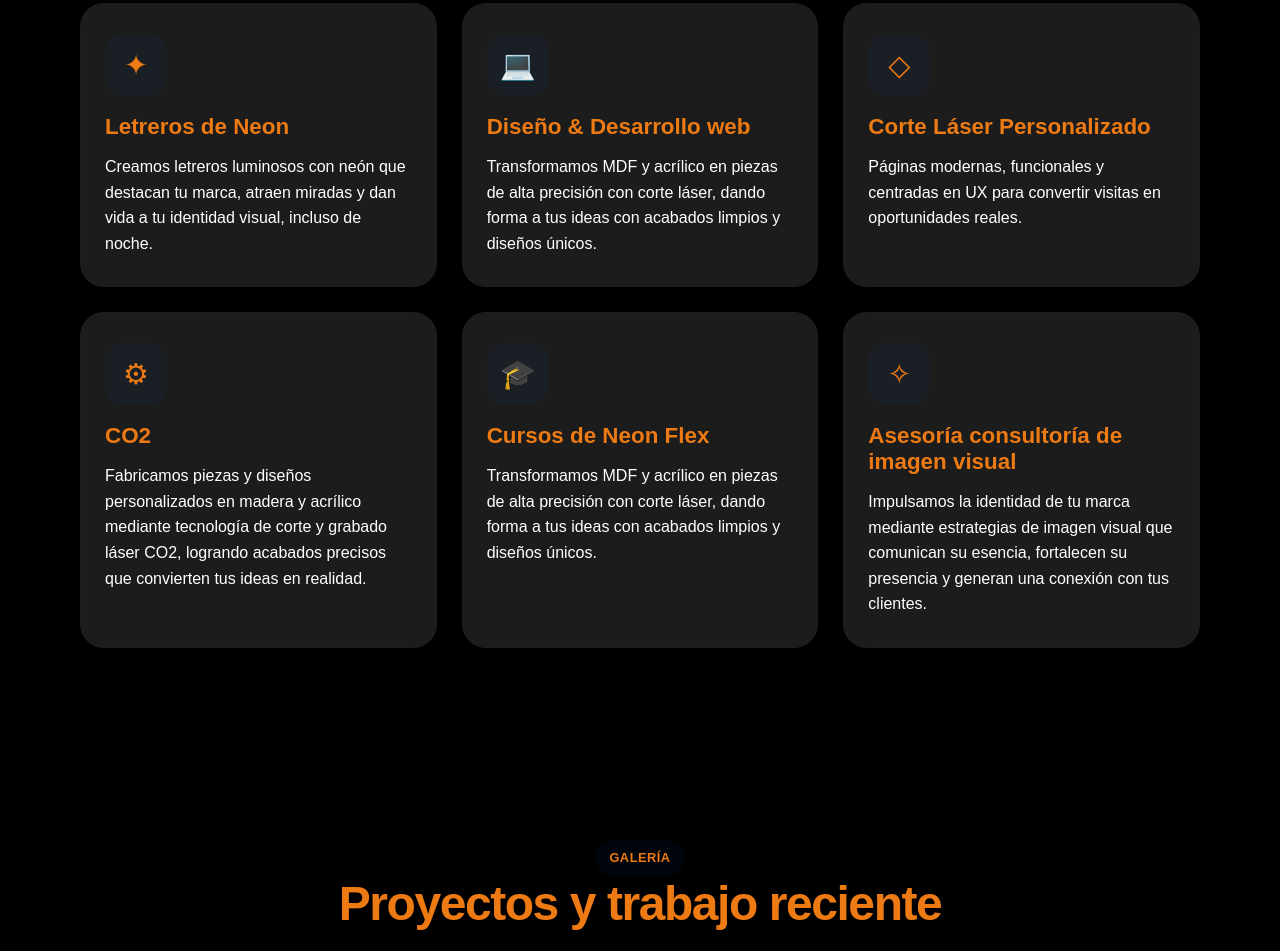
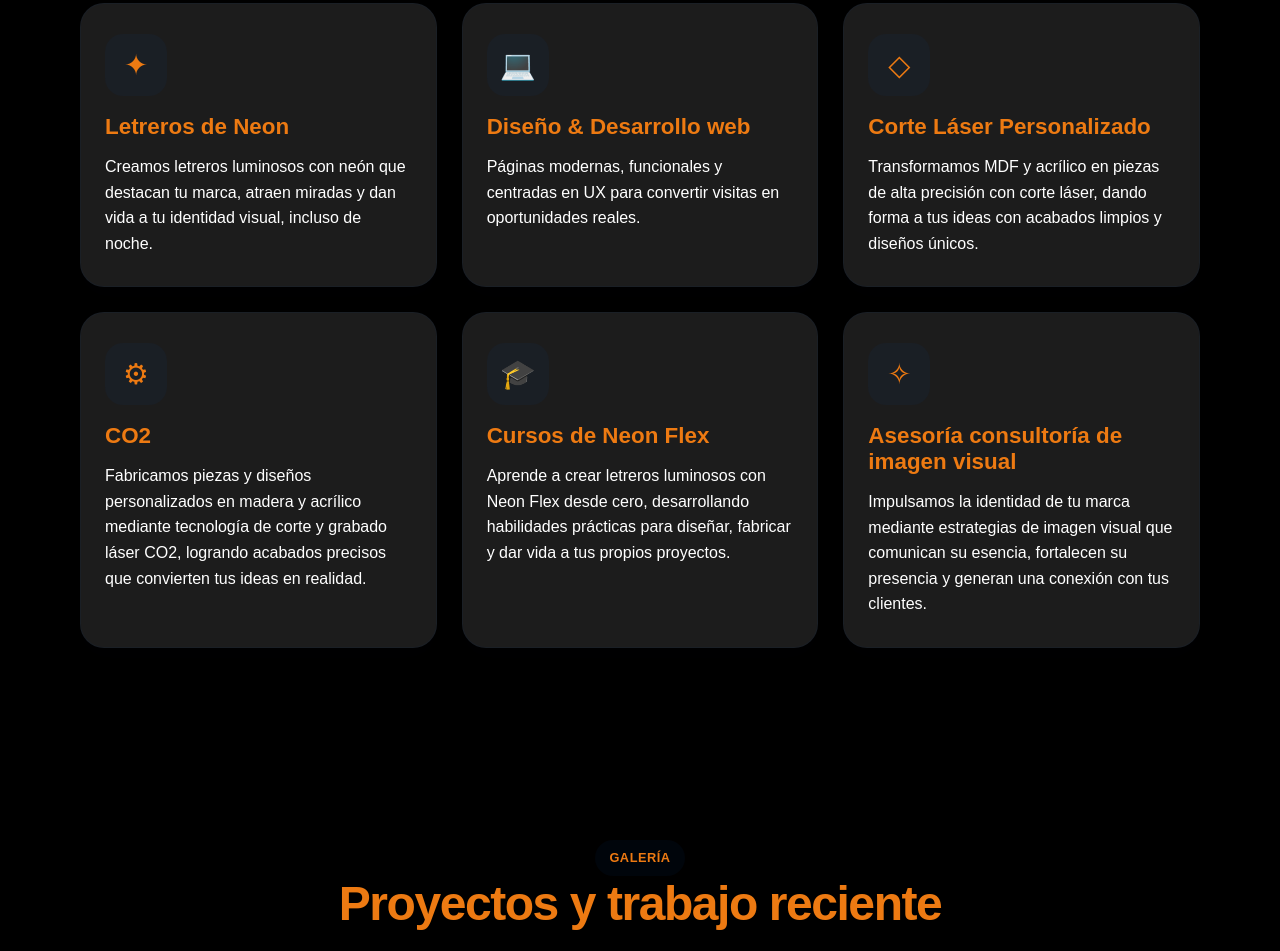
Before and after one commit to slipialex/hercor, a plain HTML site: page index.html in a window 1280 px wide. Shown: the part 1155-2106 px from the top of the page. Drawn offline with Linux system fonts and the light colour scheme.

Commit message:
[FIX] Sevices paragraphs

```diff
--- a/index.html
+++ b/index.html
@@ -93,13 +93,13 @@
           <article class="service-card">
             <div class="service-icon">💻</div>
             <h3>Diseño & Desarrollo web</h3>
-            <p>Transformamos MDF y acrílico en piezas de alta precisión con corte láser, dando forma a tus ideas con acabados limpios y diseños únicos.</p>
+            <p>Páginas modernas, funcionales y centradas en UX para convertir visitas en oportunidades reales.</p>
           </article>
 
           <article class="service-card">
             <div class="service-icon">◇</div>
             <h3>Corte Láser Personalizado</h3>
-            <p>Páginas modernas, funcionales y centradas en UX para convertir visitas en oportunidades reales.</p>
+            <p>Transformamos MDF y acrílico en piezas de alta precisión con corte láser, dando forma a tus ideas con acabados limpios y diseños únicos.</p>
           </article>
 
           <article class="service-card">
@@ -111,7 +111,7 @@
           <article class="service-card">
             <div class="service-icon">🎓</div>
             <h3>Cursos de Neon Flex</h3>
-            <p>Transformamos MDF y acrílico en piezas de alta precisión con corte láser, dando forma a tus ideas con acabados limpios y diseños únicos.</p>
+            <p>Aprende a crear letreros luminosos con Neon Flex desde cero, desarrollando habilidades prácticas para diseñar, fabricar y dar vida a tus propios proyectos.</p>
           </article>
 
           <article class="service-card">
```
